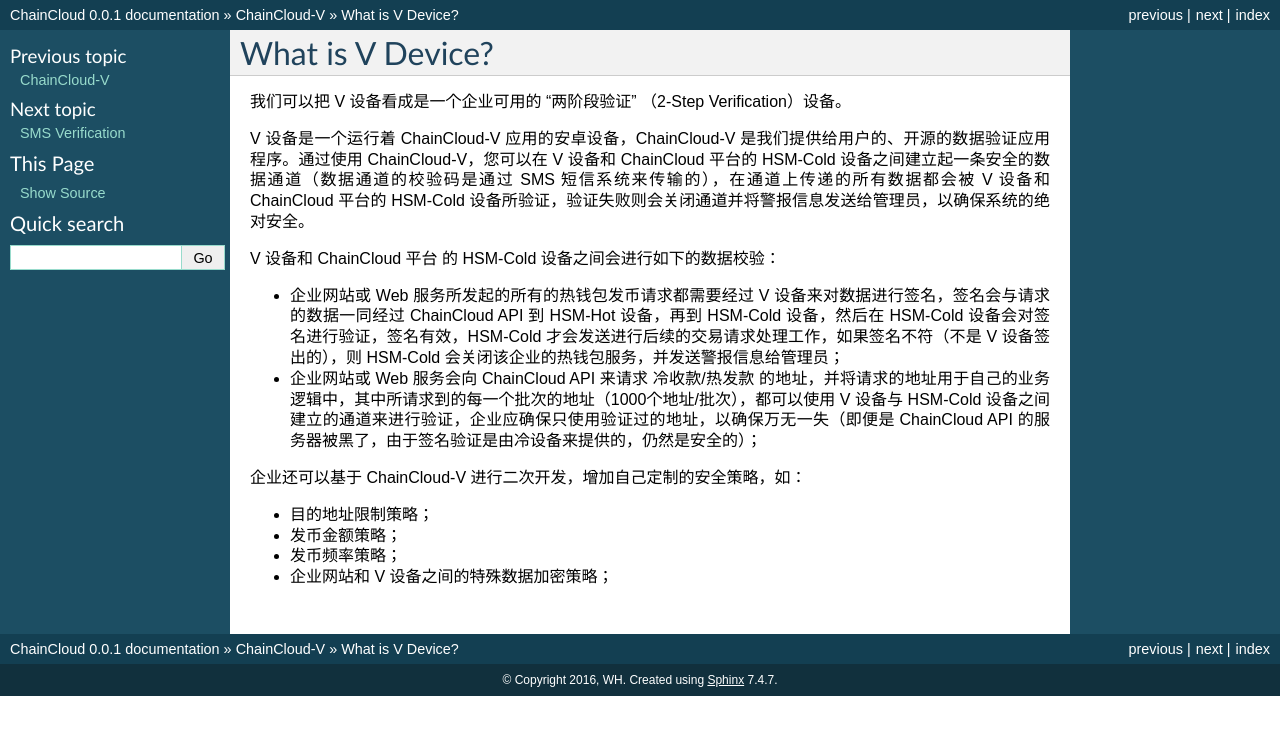
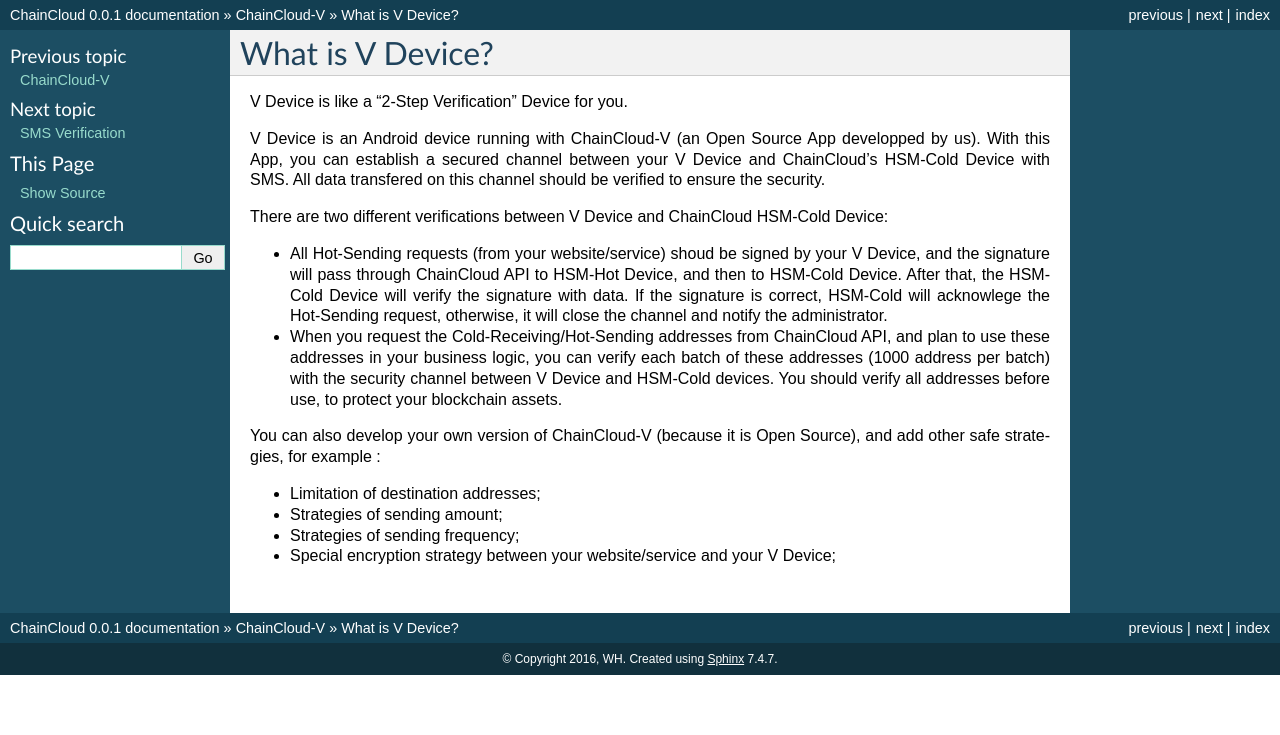
Before and after one commit to chaincloud-dot-com/chaincloud-docs, a Sphinx documentation site: the page built from source/chaincloud-v/what-is-v-device.rst, in a window 1280 px wide. Shown: the top 735 px of the page. Built offline with Sphinx 7.4.7, drawn with Linux system fonts in a browser that asks for light colours.

Commit message:
modify v-device

```diff
--- a/source/chaincloud-v/what-is-v-device.rst
+++ b/source/chaincloud-v/what-is-v-device.rst
@@ -4,18 +4,18 @@
 What is V Device?
 ********************************************************************************
 
-我们可以把 V 设备看成是一个企业可用的 “两阶段验证” （2-Step Verification）设备。
+V Device is like a "2-Step Verification" Device for you.
 
-V 设备是一个运行着 ChainCloud-V 应用的安卓设备，ChainCloud-V 是我们提供给用户的、开源的数据验证应用程序。通过使用 ChainCloud-V，您可以在 V 设备和 ChainCloud 平台的 HSM-Cold 设备之间建立起一条安全的数据通道（数据通道的校验码是通过 SMS 短信系统来传输的），在通道上传递的所有数据都会被 V 设备和 ChainCloud 平台的 HSM-Cold 设备所验证，验证失败则会关闭通道并将警报信息发送给管理员，以确保系统的绝对安全。
+V Device is an Android device running with ChainCloud-V (an Open Source App developped by us). With this App, you can establish a secured channel between your V Device and ChainCloud's HSM-Cold Device with SMS. All data transfered on this channel should be verified to ensure the security.
 
-V 设备和 ChainCloud 平台 的 HSM-Cold 设备之间会进行如下的数据校验：
+There are two different verifications between V Device and ChainCloud HSM-Cold Device:
 
-* 企业网站或 Web 服务所发起的所有的热钱包发币请求都需要经过 V 设备来对数据进行签名，签名会与请求的数据一同经过 ChainCloud API 到 HSM-Hot 设备，再到 HSM-Cold 设备，然后在 HSM-Cold 设备会对签名进行验证，签名有效，HSM-Cold 才会发送进行后续的交易请求处理工作，如果签名不符（不是 V 设备签出的），则 HSM-Cold 会关闭该企业的热钱包服务，并发送警报信息给管理员；
-* 企业网站或 Web 服务会向 ChainCloud API 来请求 冷收款/热发款 的地址，并将请求的地址用于自己的业务逻辑中，其中所请求到的每一个批次的地址（1000个地址/批次），都可以使用 V 设备与 HSM-Cold 设备之间建立的通道来进行验证，企业应确保只使用验证过的地址，以确保万无一失（即便是 ChainCloud API 的服务器被黑了，由于签名验证是由冷设备来提供的，仍然是安全的）；
+* All Hot-Sending requests (from your website/service) shoud be signed by your V Device, and the signature will pass through ChainCloud API to HSM-Hot Device, and then to HSM-Cold Device. After that, the HSM-Cold Device will verify the signature with data. If the signature is correct, HSM-Cold will acknowlege the Hot-Sending request, otherwise, it will close the channel and notify the administrator.
+* When you request the Cold-Receiving/Hot-Sending addresses from ChainCloud API, and plan to use these addresses in your business logic, you can verify each batch of these addresses (1000 address per batch) with the security channel between V Device and HSM-Cold devices. You should verify all addresses before use, to protect your blockchain assets.
 
-企业还可以基于 ChainCloud-V 进行二次开发，增加自己定制的安全策略，如：
+You can also develop your own version of ChainCloud-V (because it is Open Source), and add other safe strategies, for example :
 
-* 目的地址限制策略；
-* 发币金额策略；
-* 发币频率策略；
-* 企业网站和 V 设备之间的特殊数据加密策略；
+* Limitation of destination addresses;
+* Strategies of sending amount;
+* Strategies of sending frequency;
+* Special encryption strategy between your website/service and your V Device;
--- a/source/conf.py
+++ b/source/conf.py
@@ -42,7 +42,7 @@
 
 # The encoding of source files.
 #
-source_encoding = 'utf-8-sig'
+# source_encoding = 'utf-8-sig'
 
 # The master toctree document.
 master_doc = 'index'
```
